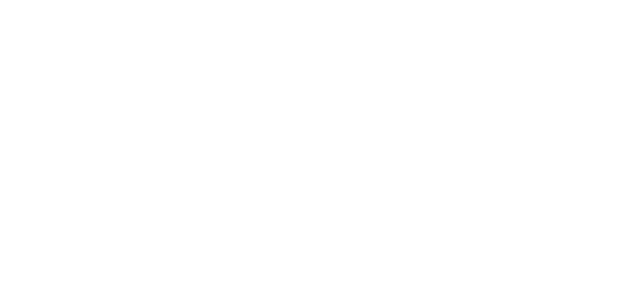
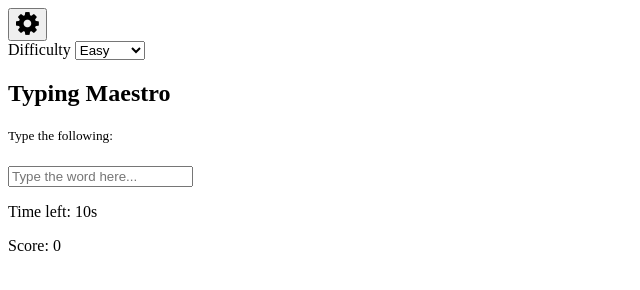
Before and after one commit to ENTPRESTIGIOUS/TypingGame, a plain HTML site: page index.html in a window 1280 px wide. Shown: the whole page, without its empty margins (0-640 px from the left). Drawn offline with Linux system fonts and the light colour scheme.

Commit message:
Write html markup for typing maestro

```diff
--- a/index.html
+++ b/index.html
@@ -3,10 +3,45 @@
   <head>
     <meta charset="UTF-8" />
     <meta name="viewport" content="width=device-width, initial-scale=1.0" />
-    <title>Typing Game</title>
+    <title>Typing Maestro</title>
+    <link
+      href="https://stackpath.bootstrapcdn.com/font-awesome/4.7.0/css/font-awesome.min.css"
+      rel="stylesheet"
+      integrity="sha384-wvfXpqpZZVQGK6TAh5PVlGOfQNHSoD2xbE+QkPxCAFlNEevoEH3Sl0sibVcOQVnN"
+      crossorigin="anonymous"
+    />
     <link rel="stylesheet" href="style.css" />
   </head>
   <body>
+    <button id="settings-btn" class="settings-btn">
+      <i class="fa fa-cog fa-2x"></i>
+    </button>
+    <div id="settings" class="settings">
+      <form id="settings" class="settings">
+        <div>
+          <label for="difficulty">Difficulty</label>
+          <select id="difficulty">
+            <option value="easy">Easy</option>
+            <option value="medium">Medium</option>
+            <option value="hard">Hard</option>
+          </select>
+        </div>
+      </form>
+    </div>
+    <div class="container">
+      <h2>Typing Maestro</h2>
+      <small>Type the following:</small>
+      <h1 id="word"></h1>
+      <input
+        type="text"
+        id="text"
+        autocomplete="off"
+        placeholder="Type the word here..."
+      />
+      <p class="time-container">Time left: <span id="time">10s</span></p>
+      <p class="score-container">Score: <span id="score">0</span></p>
+      <div id="end-game-container" class="end-game-container"></div>
+    </div>
     <script src="script.js"></script>
   </body>
 </html>
```
